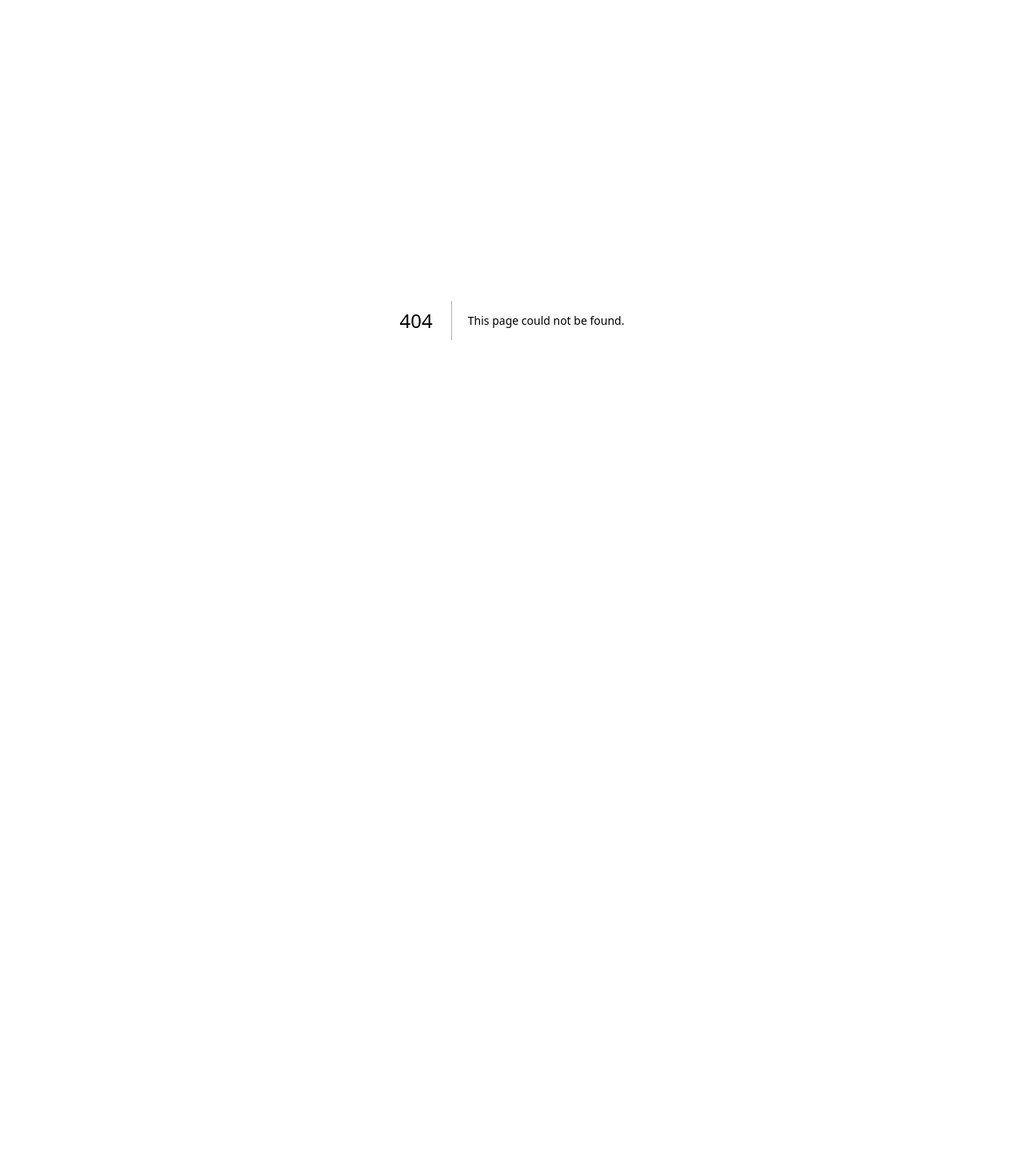
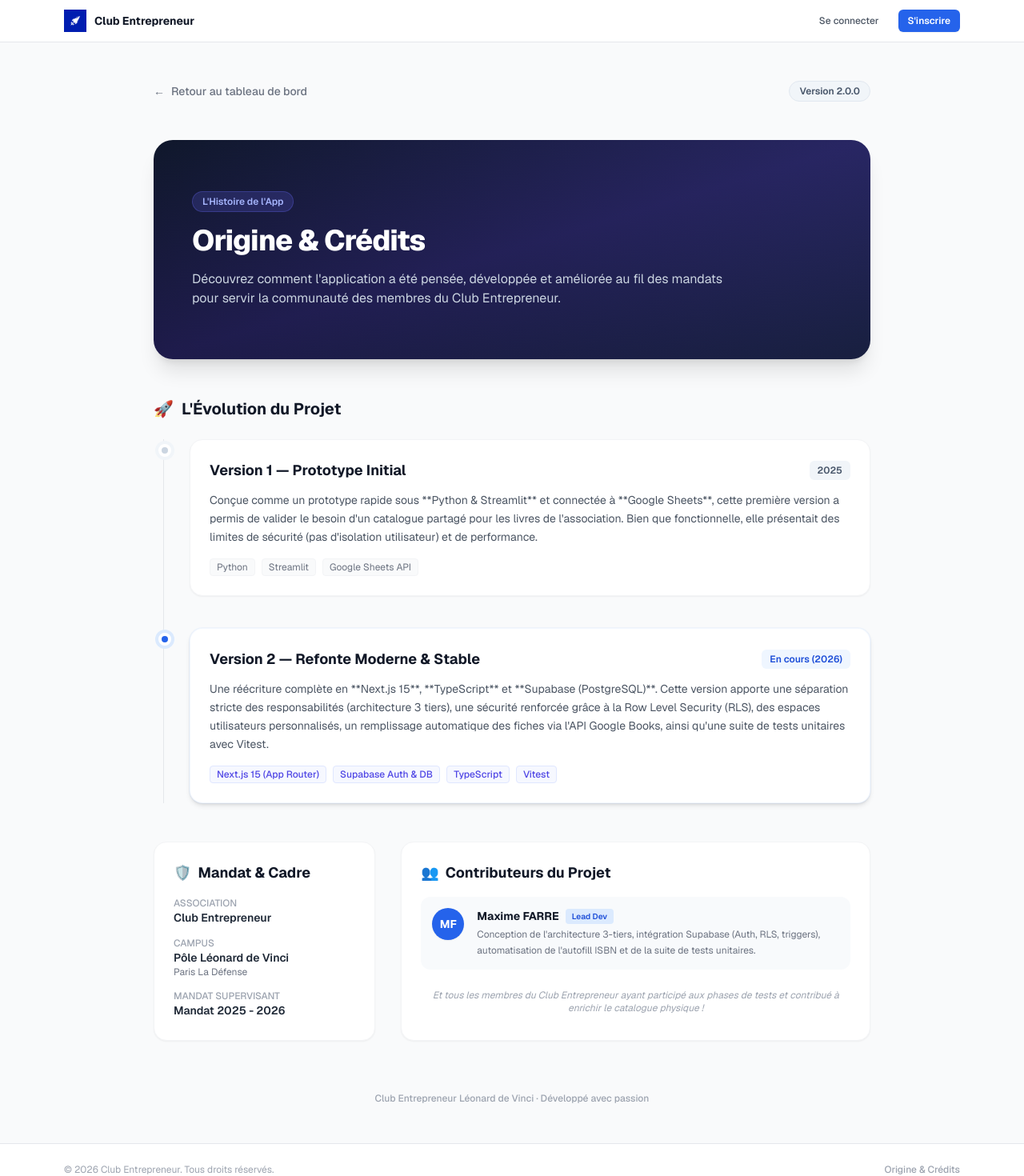
Before and after one commit to MaximeFARRE/club-entrepreneur-library-v2, a Next.js app: page /credits in a window 1280 px wide. Before the commit this address had no page. Shown: the top 1470 px of the page at 80% size. Before the commit the page ends 800 px from the top, so only its background shows below. Built offline with nearby package versions, Linux system fonts and the light colour scheme; no server answers.

Commit message:
feat: add credits and origin page with project timeline

```diff
--- /dev/null
+++ b/src/app/(app)/credits/page.tsx
@@ -0,0 +1,166 @@
+import Link from "next/link";
+
+export const metadata = {
+  title: "Origine & Crédits - Club Entrepreneur",
+  description: "L'histoire, l'origine et les contributeurs de l'application de gestion de bibliothèque du Club Entrepreneur.",
+};
+
+export default function CreditsPage() {
+  return (
+    <div className="max-w-4xl mx-auto space-y-12 py-4">
+      {/* Navigation de retour */}
+      <div className="flex items-center justify-between">
+        <Link
+          href="/"
+          className="inline-flex items-center gap-2 text-sm text-gray-500 hover:text-gray-900 transition-colors group font-medium"
+        >
+          <span className="transform group-hover:-translate-x-1 transition-transform inline-block">
+            ←
+          </span>
+          Retour au tableau de bord
+        </Link>
+        <span className="text-xs bg-slate-100 text-slate-600 px-3 py-1 rounded-full font-semibold border border-slate-200">
+          Version 2.0.0
+        </span>
+      </div>
+
+      {/* Hero Banner */}
+      <section className="relative overflow-hidden rounded-3xl bg-gradient-to-br from-slate-900 via-indigo-950 to-slate-900 text-white shadow-xl px-8 py-12 sm:px-12 sm:py-16">
+        <div className="absolute inset-0 bg-[radial-gradient(circle_at_top_right,rgba(99,102,241,0.15),transparent)] pointer-events-none" />
+        <div className="relative z-10 max-w-2xl">
+          <span className="inline-flex items-center gap-1.5 px-3 py-1 rounded-full text-xs font-semibold bg-indigo-500/20 text-indigo-300 mb-4 border border-indigo-500/30">
+            L&apos;Histoire de l&apos;App
+          </span>
+          <h1 className="text-3xl sm:text-4xl font-extrabold tracking-tight mb-4">
+            Origine & Crédits
+          </h1>
+          <p className="text-slate-300 text-sm sm:text-base leading-relaxed">
+            Découvrez comment l&apos;application a été pensée, développée et améliorée au fil des mandats pour servir la communauté des membres du Club Entrepreneur.
+          </p>
+        </div>
+      </section>
+
+      {/* Chronologie du Projet */}
+      <section className="space-y-6">
+        <h2 className="text-xl font-bold text-gray-900 flex items-center gap-2.5">
+          <span>🚀</span> L&apos;Évolution du Projet
+        </h2>
+
+        <div className="relative border-l border-gray-200 ml-3 pl-6 sm:pl-8 space-y-10">
+          {/* V1 Block */}
+          <div className="relative">
+            <span className="absolute -left-[31px] sm:-left-[39px] top-1.5 flex h-4 w-4 items-center justify-center rounded-full bg-slate-300 border-4 border-white ring-4 ring-slate-100" />
+            <div className="bg-white rounded-2xl p-6 border border-gray-100 shadow-sm space-y-3">
+              <div className="flex flex-wrap items-center justify-between gap-2">
+                <h3 className="font-bold text-gray-900 text-base sm:text-lg">
+                  Version 1 — Prototype Initial
+                </h3>
+                <span className="text-xs bg-slate-100 text-slate-600 px-2.5 py-1 rounded-md font-semibold">
+                  2025
+                </span>
+              </div>
+              <p className="text-sm text-gray-600 leading-relaxed">
+                Conçue comme un prototype rapide sous **Python & Streamlit** et connectée à **Google Sheets**, cette première version a permis de valider le besoin d&apos;un catalogue partagé pour les livres de l&apos;association. Bien que fonctionnelle, elle présentait des limites de sécurité (pas d&apos;isolation utilisateur) et de performance.
+              </p>
+              <div className="flex flex-wrap gap-2 text-xs text-gray-500 pt-1">
+                <span className="bg-gray-50 border border-gray-100 rounded px-2 py-0.5">Python</span>
+                <span className="bg-gray-50 border border-gray-100 rounded px-2 py-0.5">Streamlit</span>
+                <span className="bg-gray-50 border border-gray-100 rounded px-2 py-0.5">Google Sheets API</span>
+              </div>
+            </div>
+          </div>
+
+          {/* V2 Block */}
+          <div className="relative">
+            <span className="absolute -left-[31px] sm:-left-[39px] top-1.5 flex h-4 w-4 items-center justify-center rounded-full bg-blue-600 border-4 border-white ring-4 ring-blue-100" />
+            <div className="bg-white rounded-2xl p-6 border border-blue-50/80 shadow-md space-y-3 ring-1 ring-blue-500/5">
+              <div className="flex flex-wrap items-center justify-between gap-2">
+                <h3 className="font-bold text-gray-900 text-base sm:text-lg flex items-center gap-2">
+                  Version 2 — Refonte Moderne & Stable
+                </h3>
+                <span className="text-xs bg-blue-50 text-blue-700 px-2.5 py-1 rounded-md font-semibold">
+                  En cours (2026)
+                </span>
+              </div>
+              <p className="text-sm text-gray-600 leading-relaxed">
+                Une réécriture complète en **Next.js 15**, **TypeScript** et **Supabase (PostgreSQL)**. Cette version apporte une séparation stricte des responsabilités (architecture 3 tiers), une sécurité renforcée grâce à la Row Level Security (RLS), des espaces utilisateurs personnalisés, un remplissage automatique des fiches via l&apos;API Google Books, ainsi qu&apos;une suite de tests unitaires avec Vitest.
+              </p>
+              <div className="flex flex-wrap gap-2 text-xs text-indigo-600 pt-1 font-medium">
+                <span className="bg-indigo-50/50 border border-indigo-100 rounded px-2 py-0.5">Next.js 15 (App Router)</span>
+                <span className="bg-indigo-50/50 border border-indigo-100 rounded px-2 py-0.5">Supabase Auth & DB</span>
+                <span className="bg-indigo-50/50 border border-indigo-100 rounded px-2 py-0.5">TypeScript</span>
+                <span className="bg-indigo-50/50 border border-indigo-100 rounded px-2 py-0.5">Vitest</span>
+              </div>
+            </div>
+          </div>
+        </div>
+      </section>
+
+      {/* Contributeurs & Mandat */}
+      <div className="grid md:grid-cols-3 gap-8">
+        {/* Mandat Card */}
+        <section className="md:col-span-1 bg-white rounded-2xl p-6 border border-gray-100 shadow-sm space-y-4">
+          <h2 className="text-lg font-bold text-gray-900 flex items-center gap-2">
+            <span>🛡️</span> Mandat & Cadre
+          </h2>
+          <div className="space-y-3.5 text-sm">
+            <div>
+              <p className="text-xs text-gray-400 font-medium uppercase">Association</p>
+              <p className="font-semibold text-gray-800">Club Entrepreneur</p>
+            </div>
+            <div>
+              <p className="text-xs text-gray-400 font-medium uppercase">Campus</p>
+              <p className="font-semibold text-gray-800">Pôle Léonard de Vinci</p>
+              <p className="text-xs text-gray-500">Paris La Défense</p>
+            </div>
+            <div>
+              <p className="text-xs text-gray-400 font-medium uppercase">Mandat Supervisant</p>
+              <p className="font-semibold text-gray-800">Mandat 2025 - 2026</p>
+            </div>
+          </div>
+        </section>
+
+        {/* Contributeurs Card */}
+        <section className="md:col-span-2 bg-white rounded-2xl p-6 border border-gray-100 shadow-sm space-y-4">
+          <h2 className="text-lg font-bold text-gray-900 flex items-center gap-2">
+            <span>👥</span> Contributeurs du Projet
+          </h2>
+
+          <div className="space-y-4">
+            {/* Maxime Farre Profile */}
+            <div className="flex items-start gap-4 p-3.5 rounded-xl bg-slate-50 hover:bg-slate-100/70 transition-colors">
+              <div className="w-10 h-10 rounded-full bg-blue-600 text-white font-bold text-sm flex items-center justify-center shrink-0 shadow-sm">
+                MF
+              </div>
+              <div className="space-y-1">
+                <div className="flex items-center gap-2">
+                  <h4 className="font-bold text-gray-900 text-sm">Maxime FARRE</h4>
+                  <span className="text-[10px] bg-blue-100 text-blue-700 px-2 py-0.5 rounded font-semibold">
+                    Lead Dev
+                  </span>
+                </div>
+                <p className="text-xs text-gray-500 leading-relaxed">
+                  Conception de l&apos;architecture 3-tiers, intégration Supabase (Auth, RLS, triggers), automatisation de l&apos;autofill ISBN et de la suite de tests unitaires.
+                </p>
+              </div>
+            </div>
+
+            {/* Note collective */}
+            <div className="text-center py-2">
+              <p className="text-xs text-gray-400 italic">
+                Et tous les membres du Club Entrepreneur ayant participé aux phases de tests et contribué à enrichir le catalogue physique !
+              </p>
+            </div>
+          </div>
+        </section>
+      </div>
+
+      {/* Footer informatif discret de la page */}
+      <div className="text-center pt-4">
+        <p className="text-xs text-gray-400 font-medium">
+          Club Entrepreneur Léonard de Vinci · Développé avec passion
+        </p>
+      </div>
+    </div>
+  );
+}
```
